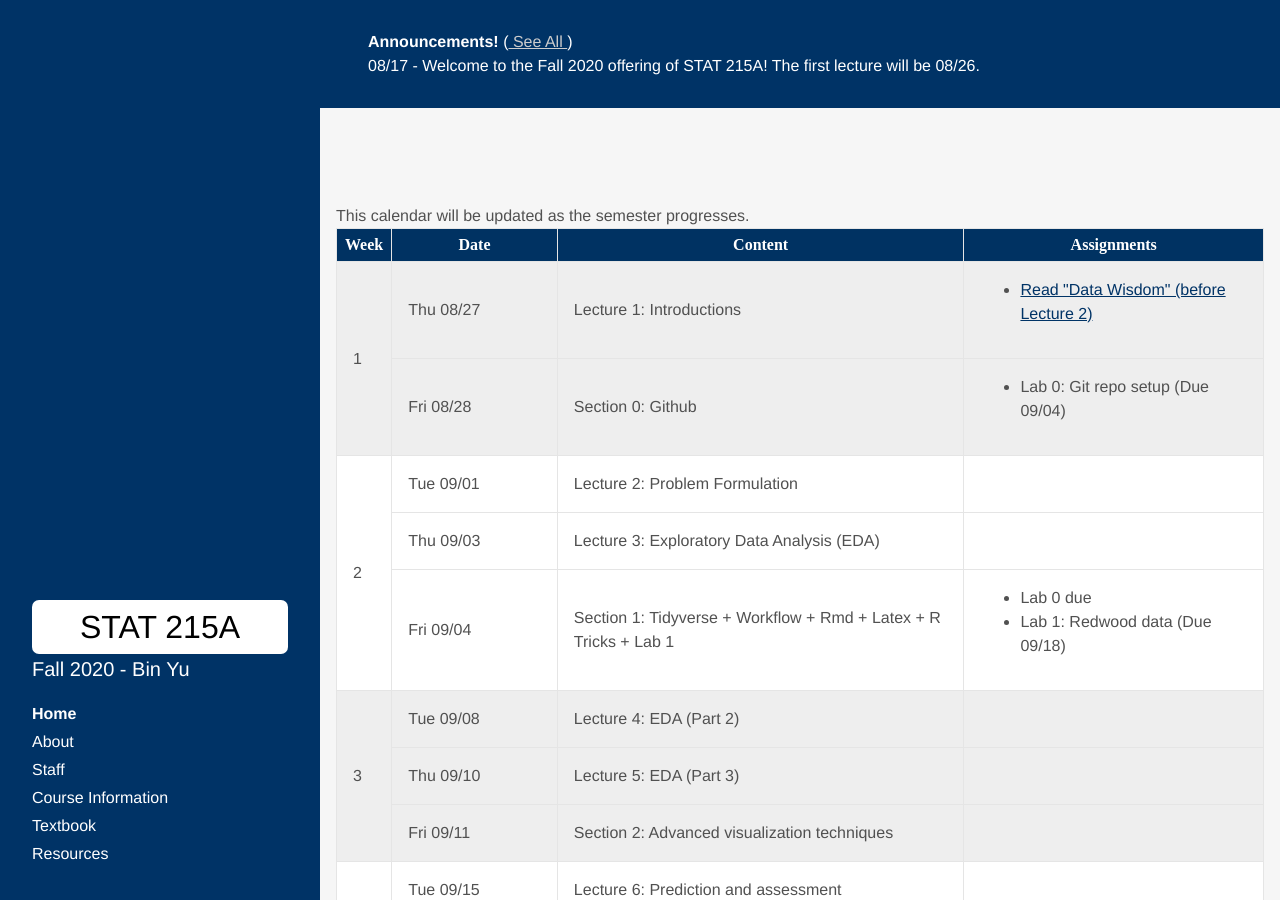
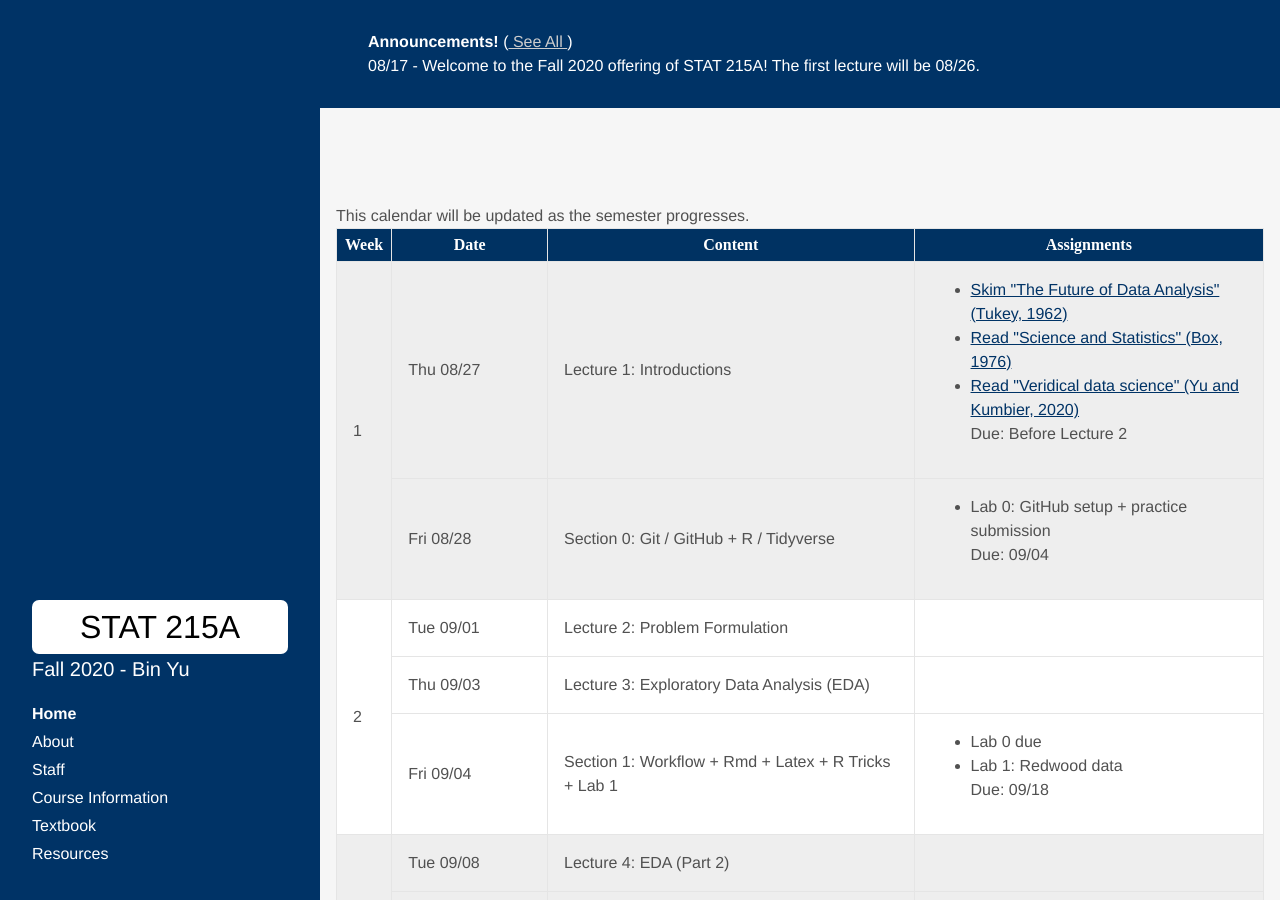
Before and after one commit to Yu-Group/stat-215a-fall-2020, a Jekyll site: the page built from index.html, in a window 1280 px wide and 900 px high. Built offline with Jekyll 4.4.1, drawn with Linux system fonts in a browser that asks for light colours; some web fonts are replaced; the list of posts is cut into pages by our own code.

Commit message:
Update syllabus

```diff
--- a/_data/syllabus2.yml
+++ b/_data/syllabus2.yml
@@ -6,14 +6,18 @@ weeks:
     - date: Thu 08/27
       content: "Lecture 1: Introductions"
       assignments:
-        - name: Read "Data Wisdom" (before Lecture 2)
-          url: "http://www.odbms.org/2015/04/data-wisdom-for-data-science/"
+        - name: Skim "The Future of Data Analysis" (Tukey, 1962)
+          url: https://www.jstor.org/stable/2237638
+        - name: Read "Science and Statistics" (Box, 1976)
+          url: https://www.jstor.org/stable/2286841
+        - name: Read "Veridical data science" (Yu and Kumbier, 2020)
+          url: https://www.pnas.org/content/117/8/3920
+          due: Before Lecture 2
     - date: Fri 08/28
-      content: "Section 0: Github"
+      content: "Section 0: Git / GitHub + R / Tidyverse"
       assignments:
-        - name: "Lab 0: Git repo setup (Due 09/04)"
-          #url: /labs/lab0.pdf
-
+        - name: "Lab 0: GitHub setup + practice submission"
+          due: 09/04
   - weekNum: 2
     weekName: Week 2
     basic:
@@ -22,12 +26,12 @@ weeks:
     - date: Thu 09/03
       content: "Lecture 3: Exploratory Data Analysis (EDA)"
     - date: Fri 09/04
-      content: "Section 1: Tidyverse + Workflow + Rmd + Latex + R Tricks + Lab 1"
+      content: "Section 1: Workflow + Rmd + Latex + R Tricks + Lab 1"
       assignments:
         - name: Lab 0 due
           url:
-        - name: "Lab 1: Redwood data (Due 09/18)"
-          #url: /labs/lab1.pdf
+        - name: "Lab 1: Redwood data"
+          due: 09/18
 
   - weekNum: 3
     weekName: Week 3
--- a/_includes/syllabus.html
+++ b/_includes/syllabus.html
@@ -18,6 +18,9 @@ This calendar will be updated as the semester progresses.
               {% else %}
               {{assignment.name}}
               {% endif %}
+              {% if assignment.due %}
+	            <p>Due: {{assignment.due}}</p>
+              {% endif %}
           </li>
         	{% endfor %}
       </ul>
```
